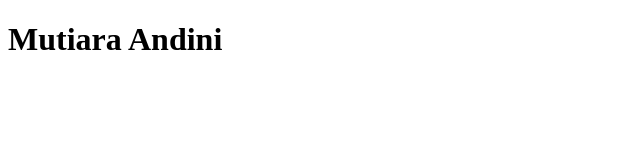
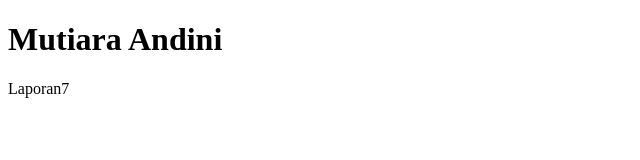
Before and after one commit to irmaSurianiS/progresGuessingGame, a plain HTML site: page index.html in a window 1280 px wide. Shown: the full height of the page, 0-640 px from the left. Drawn offline with Linux system fonts and the light colour scheme.

Commit message:
commit 2

```diff
--- a/index.html
+++ b/index.html
@@ -8,5 +8,6 @@
 </head>
 <body>
     <h1>Mutiara Andini</h1>
+    <p>Laporan7</p>
 </body>
 </html>
```
